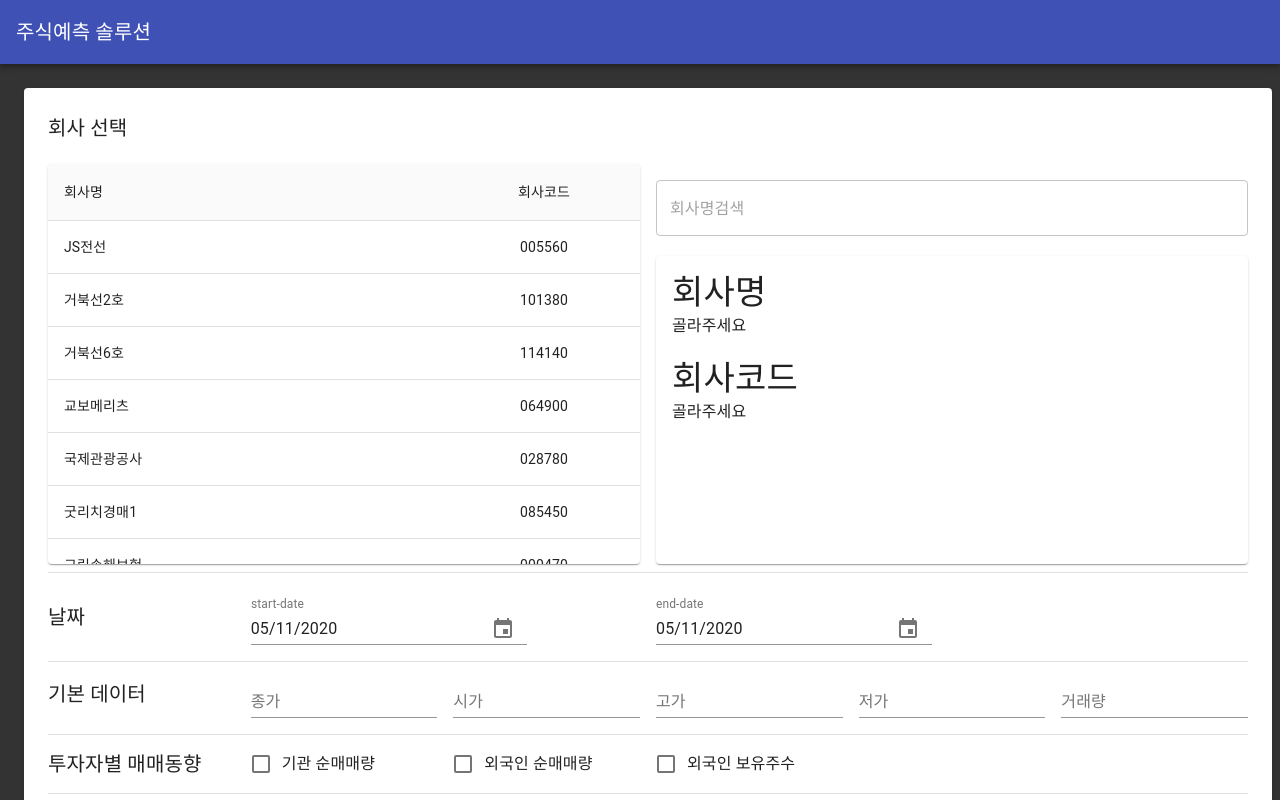
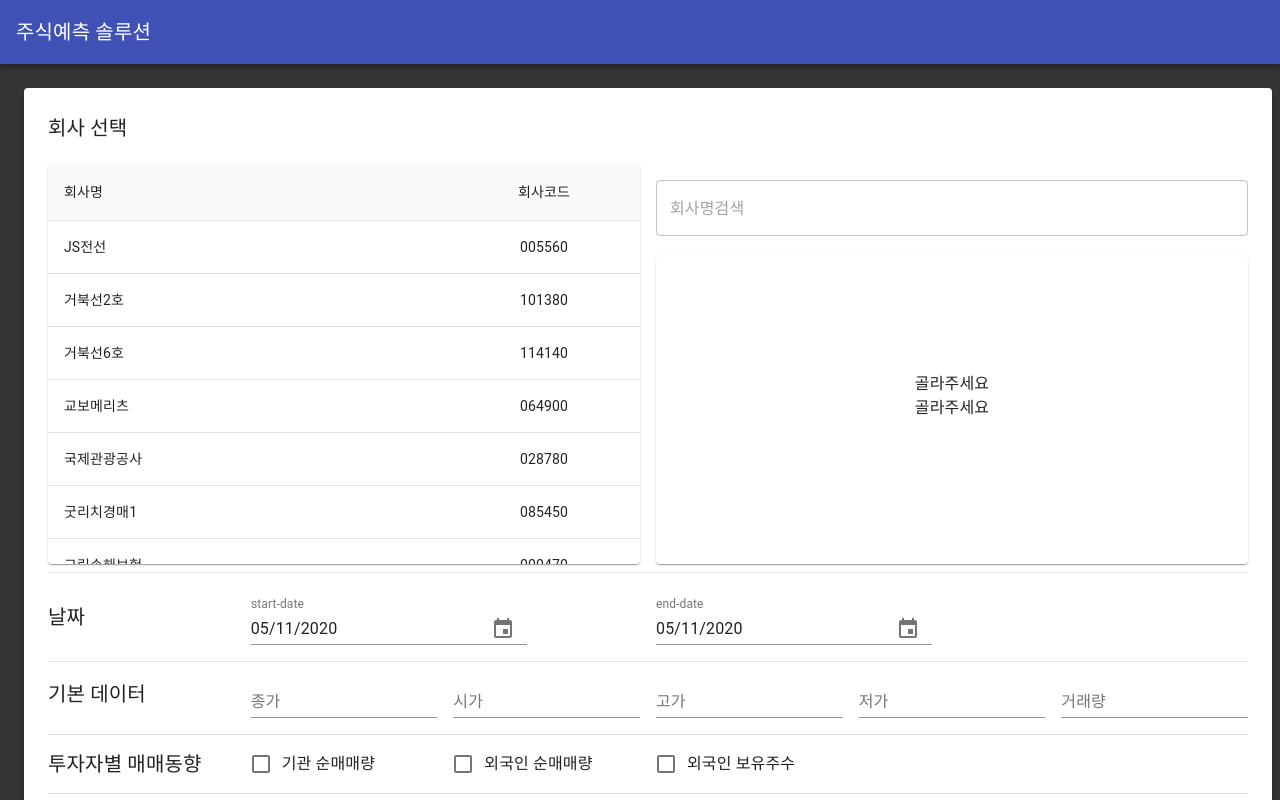
Before and after one commit to artvelop/jusic_front, a React (Create React App) app: page / in a window 1280 px wide. Shown: the top 800 px of the page. Built offline with nearby package versions, Linux system fonts and the light colour scheme.

Commit message:
[FIX] 회사선택 UI 수정

```diff
--- a/src/components/CompanyListBox.js
+++ b/src/components/CompanyListBox.js
@@ -22,6 +22,9 @@ const useStyles = makeStyles((theme) => ({
     width: '100%',
     height: 308,
     justifyContent: 'center',
+  },
+  companyInfo: {
+    marginTop: 100,
   }
 }));
 
@@ -107,10 +110,10 @@ const CompanyListBox = () => {
           />
           <Card className={classes.paperStyle}>
             <CardContent>
-              <Typography variant="h4">회사명</Typography>
-              <Typography className={classes.title}>{companyName || '골라주세요'}</Typography>
-              <Typography variant="h4">회사코드</Typography>
-              <Typography>{companyCode || '골라주세요'}</Typography>
+              <div align="center" className={classes.companyInfo}>
+                <Typography>{companyName || '골라주세요'}</Typography>
+                <Typography>{companyCode || '골라주세요'}</Typography>
+              </div>
             </CardContent>
           </Card>
         </Grid>
```
